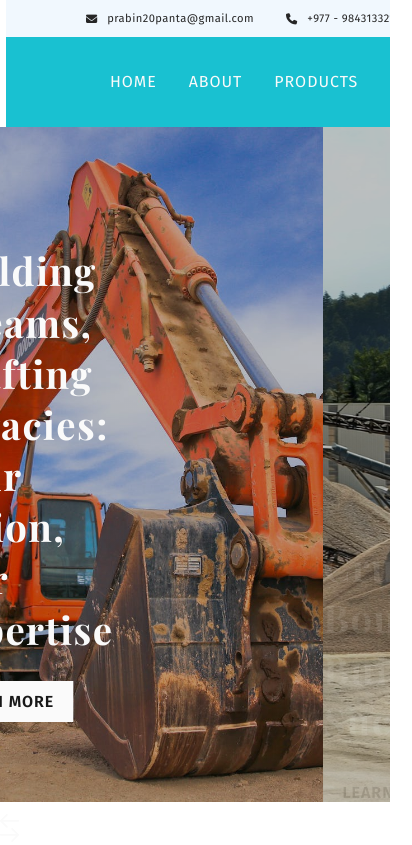
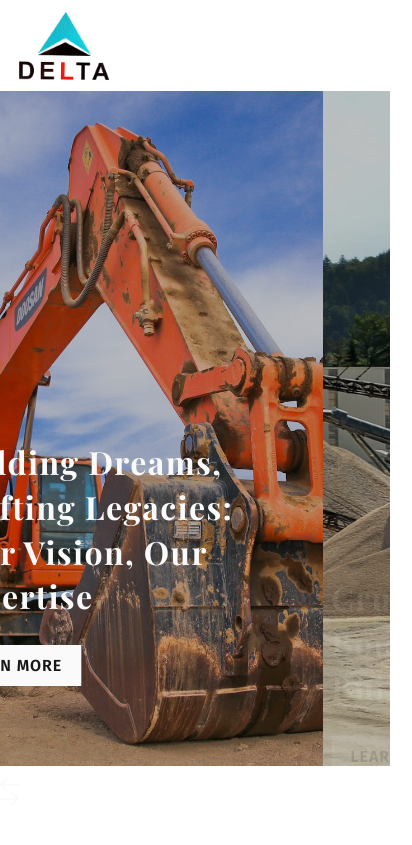
Before and after one commit to andro-jr/Delta, a website: page index.html in a window 390 px wide. Shown: the top 845 px of the page, 412 px wide, since content can reach past the window. Drawn offline with nearby package versions, Linux system fonts and the light colour scheme; a web font is replaced by a local one.

Commit message:
home responsive

```diff
--- a/js/script.js
+++ b/js/script.js
@@ -15,6 +15,26 @@ $(".product-carousel").owlCarousel({
   nav: false,
   items: 4,
   margin: 20,
+  responsive: {
+    0: {
+      items: 1,
+      autoplay: true,
+      autoplayTimeout: 5000,
+      smartSpeed: 700,
+    },
+    600: {
+      items: 2,
+      autoplay: true,
+      autoplayTimeout: 5000,
+      smartSpeed: 700,
+    },
+    900: {
+      items: 3,
+    },
+    1200: {
+      items: 4,
+    },
+  },
 });
 
 $(".testemonial-carousel").owlCarousel({
@@ -36,4 +56,12 @@ $(".brand-carousel").owlCarousel({
   slideTransition: "linear",
   autoplayTimeout: 3000,
   autoplaySpeed: 3000,
+  responsive: {
+    0: {
+      items: 3,
+    },
+    600: {
+      items: 5,
+    },
+  },
 });
--- a/sass/base/_base.scss
+++ b/sass/base/_base.scss
@@ -54,3 +54,9 @@ input::-webkit-inner-spin-button {
 input[type=number] {
     -moz-appearance: textfield;
 }
+
+.container {
+    @include respond(tab-port) {
+        padding-inline: 2rem;
+    }
+}
--- a/sass/base/_typography.scss
+++ b/sass/base/_typography.scss
@@ -16,6 +16,11 @@
     font-weight: 700;
     line-height: 6.4rem;
     letter-spacing: 1.383px;
+
+    @include respond(tab-port) {
+        font-size: 4rem;
+        line-height: 140%;
+    }
 }
 
 .tertiary-title {
@@ -102,6 +107,11 @@
     font-weight: 400;
     line-height: 4.8rem;
     letter-spacing: 1.44px;
+
+    @include respond(tab-port) {
+        font-size: 3.2rem;
+        line-height: 4rem;
+    }
 }
 
 .primary-p {
--- a/sass/base/_utilities.scss
+++ b/sass/base/_utilities.scss
@@ -1,5 +1,7 @@
 .section-space {
     margin: 6rem 0;
+
+
 }
 
 .dots-svg {
@@ -9,6 +11,10 @@
     margin-right: -3.5rem;
     margin-bottom: -3.5rem;
     z-index: -1;
+
+    @include respond(tab-port) {
+        margin-right: 0;
+    }
 }
 
 .text-white {
--- a/sass/layout/_header.scss
+++ b/sass/layout/_header.scss
@@ -33,6 +33,10 @@ header {
             display: flex;
             flex-direction: column;
             flex: 1;
+
+            @include respond(tab-land) {
+                display: none;
+            }
 
 
             .site-topbar {
--- a/sass/layout/_hero.scss
+++ b/sass/layout/_hero.scss
@@ -12,6 +12,8 @@
             height: 80vh;
             position: relative;
 
+
+
             img {
                 object-fit: cover;
                 height: 100%;
@@ -23,10 +25,15 @@
                 .hero-contents {
                     position: absolute;
                     bottom: 0;
-                    left: 0;
+                    left: 1rem;
                     margin-bottom: 10rem;
                     width: 50%;
                     z-index: 2;
+
+
+                    @include respond(tab-port) {
+                        width: 80%;
+                    }
                 }
             }
 
--- a/sass/pages/_home.scss
+++ b/sass/pages/_home.scss
@@ -14,9 +14,17 @@
             background: $color-white;
             box-shadow: 0px 4px 12px 0px rgba(0, 0, 0, 0.07);
 
+            @include respond(tab-port) {
+                flex-direction: column;
+            }
+
             .messenger-details {
                 width: 35%;
                 position: relative;
+
+                @include respond(tab-port) {
+                    width: 100%;
+                }
 
                 img {
                     width: 100%;
@@ -44,6 +52,10 @@
                 padding: 2rem 4rem;
                 display: flex;
                 flex-direction: column;
+
+                @include respond(tab-port) {
+                    padding-inline: 2rem;
+                }
 
                 .readmore-link {
                     margin-top: auto;
@@ -107,10 +119,18 @@
             background: $color-white;
             display: flex;
 
+            @include respond(tab-port) {
+                flex-direction: column;
+            }
+
             .testemonial-user-image {
                 width: 35%;
                 aspect-ratio: 1;
                 object-fit: cover;
+
+                @include respond(tab-port) {
+                    width: 100%;
+                }
             }
 
             .testemonial-content {
@@ -120,6 +140,10 @@
 
                 .quote {
                     width: 6rem;
+
+                    @include respond(tab-port) {
+                        display: none;
+                    }
                 }
 
 
@@ -175,6 +199,10 @@
     justify-content: center;
     align-items: flex-end;
 
+    @include respond(tab-port) {
+        height: 60vh;
+    }
+
     .curve {
         width: 100%;
         position: absolute;
@@ -194,6 +222,10 @@
         margin: 4rem auto;
         text-align: center;
 
+        @include respond(tab-port) {
+            width: 90%;
+        }
+
         img {
             margin: auto;
             width: 12rem;
```
Also changed, not shown: css/style.css.
